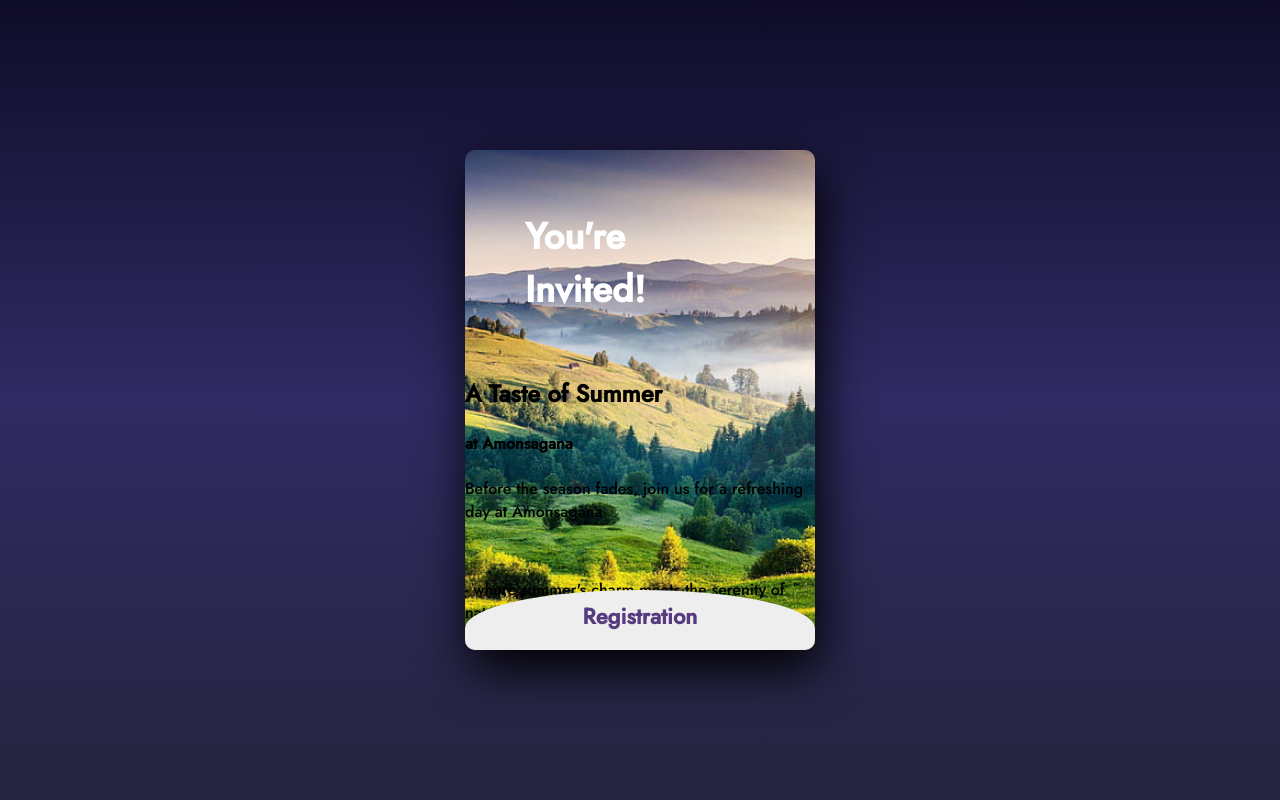
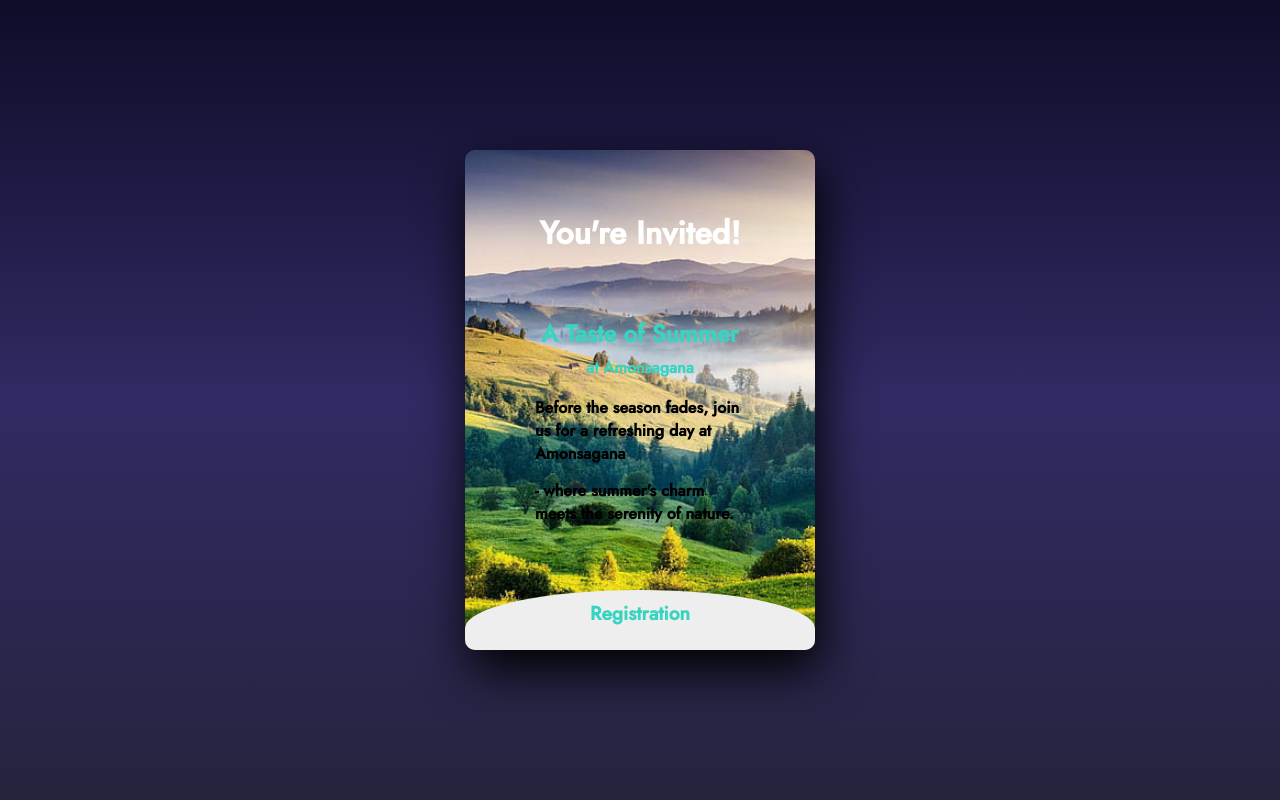
Before and after one commit to w4n641t1m/OpenHouseReg, a plain HTML site: page index.html in a window 1280 px wide. Drawn offline with Linux system fonts and the light colour scheme.

Commit message:
style.css

```diff
--- a/style.css
+++ b/style.css
@@ -35,13 +35,56 @@ body
 label
 {
     color: #fff;
-    font-size: 2.3em;
+    font-size: 2.0em;
     justify-content: center;
     display: flex;
     margin: 60px;
     font-weight: bold;
     cursor: pointer;
     transition: .5s ease-in-out;
+}
+h2
+{
+    width: 60%;
+    height: 20px;
+    background: transparent;
+    justify-content: center;
+    color: #39d4c0;
+    display: flex;
+    margin: 20px auto;
+    padding: -25px;
+    border: none;
+    outline: none;
+    border-radius: 5px;
+}
+h4
+{
+    width: 60%;
+    height: 20px;
+    background: transparent;
+    justify-content: center;
+    color: #39d4c0;
+    display: flex;
+    margin: 20px auto;
+    padding: -50px;
+    border: none;
+    outline: none;
+    border-radius: 5px;
+}
+p
+{
+    width: 60%;
+    height: 20px;
+    background: transparent;
+    justify-content: center;
+    display: flex;
+    color: black;
+    font-weight: bold;
+    margin: 20px auto;
+    padding: -25px;
+    border: none;
+    outline: none;
+    border-radius: 5px;
 }
 input
 {
@@ -64,7 +107,7 @@ button
     justify-content: center;
     display: block;
     color: #fff;
-    background: #573b8a;
+    background: #6fdfd1;
     font-size: 1em;
     font-weight: bold;
     margin-top: 20px;
@@ -76,7 +119,7 @@ button
 }
 button:hover
 {
-    background: #6d44b8;
+    background: #39d4c0;
 }
 .login
 {
@@ -88,7 +131,7 @@ button:hover
 }
 .login label
 {
-    color: #573b81;
+    color: #39d4c0;
     transform: scale(.6);
 }
 #chk:checked ~ .login
```
